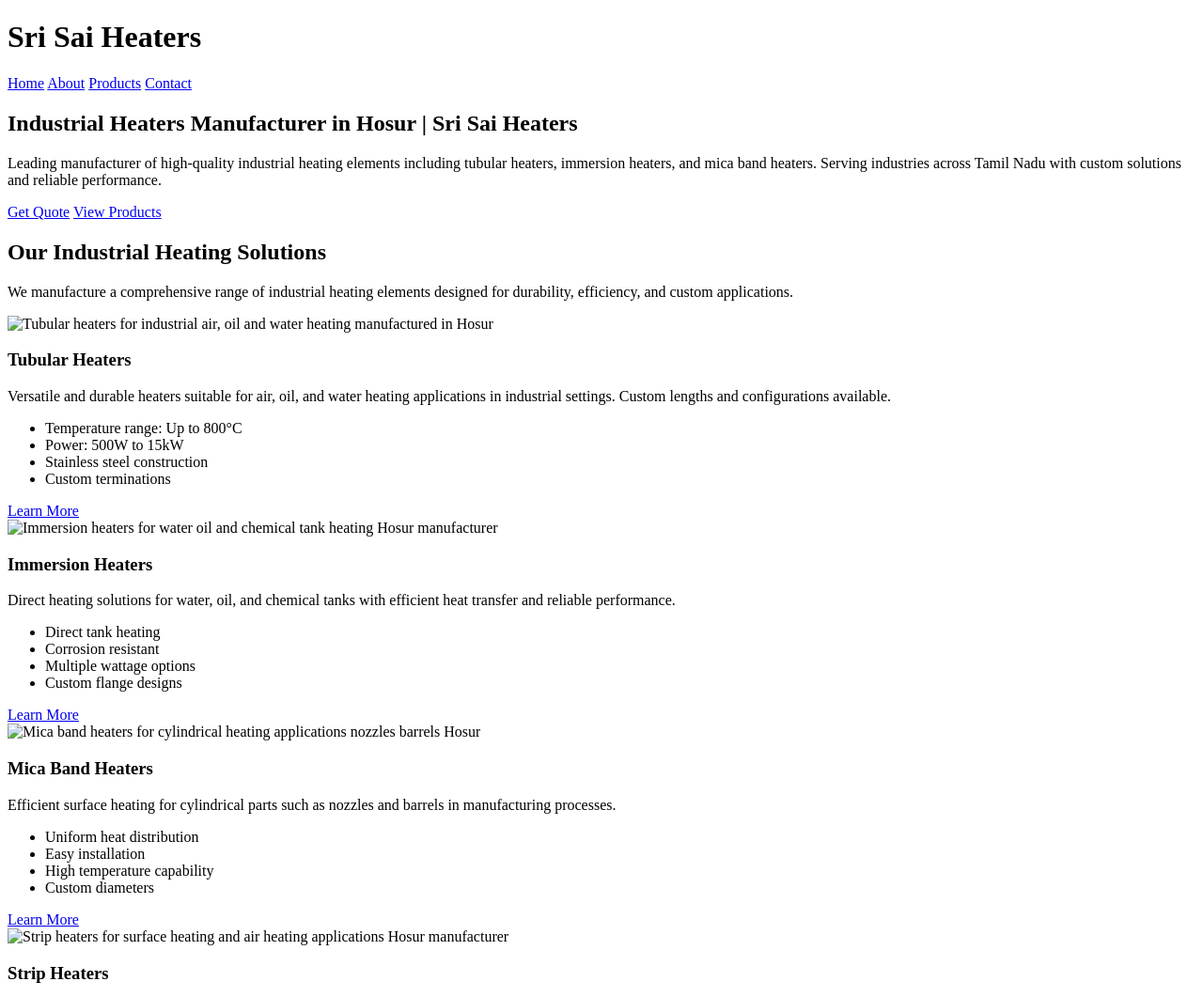
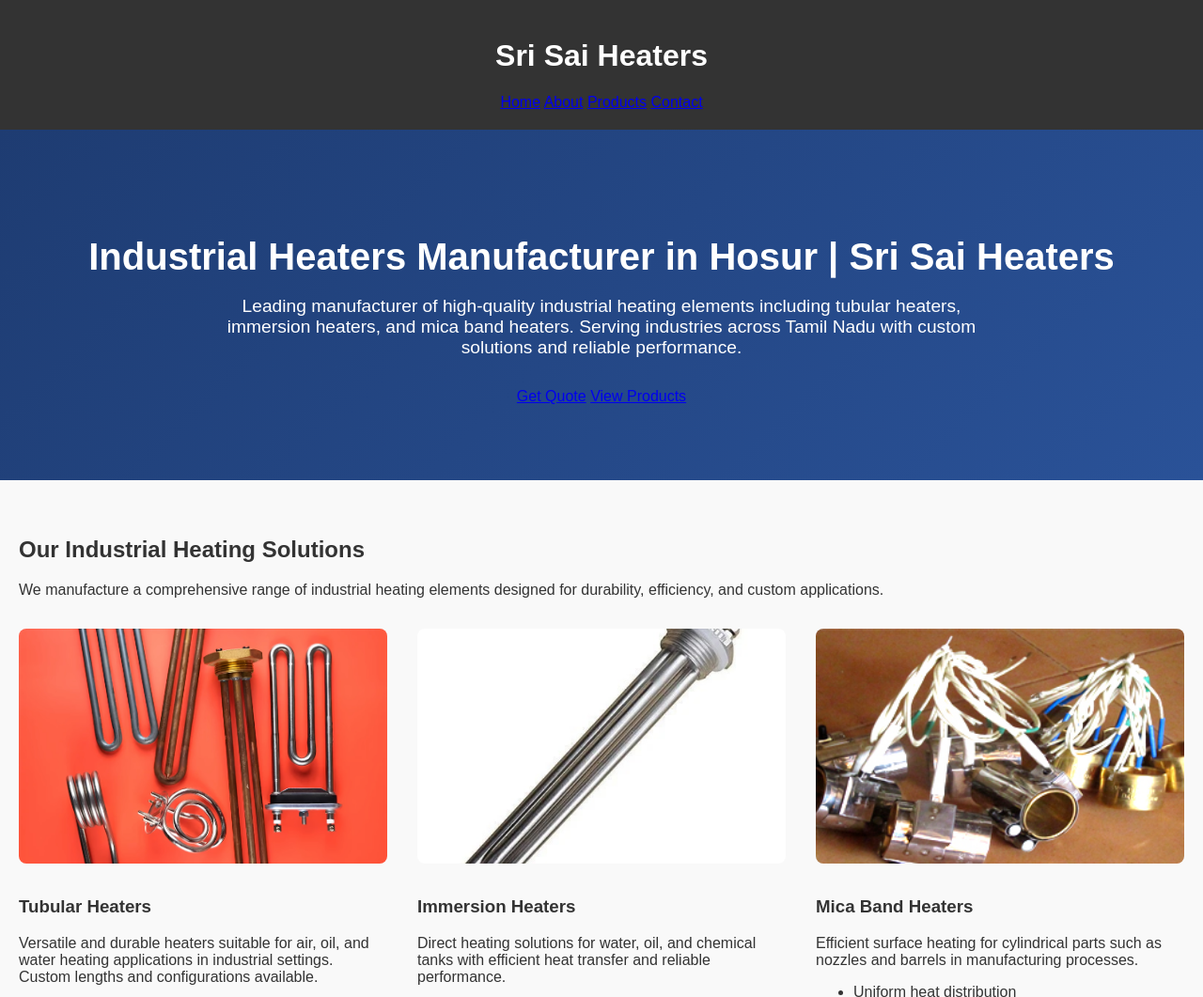
Before and after one commit to srisaiheaters/srisaiheaters, a plain HTML site: page index.html in a window 1280 px wide. Shown: the top 1061 px of the page at 94% size. Drawn offline with Linux system fonts and the light colour scheme.

Commit message:
site-optimise

```diff
--- a/index.html
+++ b/index.html
@@ -24,6 +24,8 @@
     content="Leading manufacturer of industrial heating elements in Hosur. Quality tubular heaters, immersion heaters & custom solutions.">
   <meta property="og:image" content="https://srisaiheaters.in/images/og-image.jpg">
 
+  <!-- CSS Links -->
+  <link rel="stylesheet" href="./style.css">
   <!-- Twitter -->
   <meta property="twitter:card" content="summary_large_image">
   <meta property="twitter:url" content="https://srisaiheaters.in/">
@@ -71,14 +73,17 @@
 <body class="font-sans text-gray-800">
 
   <!-- Header -->
-  <header class="bg-white shadow">
+  <header class="bg-white shadow-md">
     <div class="max-w-7xl mx-auto px-4 py-4 flex justify-between items-center">
       <h1 class="text-2xl font-bold text-red-600">Sri Sai Heaters</h1>
-      <nav class="space-x-6">
-        <a href="#home" class="text-gray-700 hover:text-red-600">Home</a>
-        <a href="#about" class="text-gray-700 hover:text-red-600">About</a>
-        <a href="#products" class="text-gray-700 hover:text-red-600">Products</a>
-        <a href="#contact" class="text-gray-700 hover:text-red-600">Contact</a>
+      <!-- Navigation -->
+      <nav class="hidden md:block">
+        <div class="flex space-x-6">
+          <a href="#home" class="text-gray-700 hover:text-red-600 transition-colors duration-300">Home</a>
+          <a href="#about" class="text-gray-700 hover:text-red-600 transition-colors duration-300">About</a>
+          <a href="#products" class="text-gray-700 hover:text-red-600 transition-colors duration-300">Products</a>
+          <a href="#contact" class="bg-red-600 text-white hover:bg-red-700 rounded-md px-4 py-2 transition-colors duration-300">Contact</a>
+        </div>
       </nav>
     </div>
   </header>
@@ -306,7 +311,7 @@
           <p><strong>Email:</strong> <a
               href="mailto:srisaiheatingelements@gmail.com">srisaiheatingelements@gmail.com</a></p>
           <p><strong>Address:</strong> 74, Alasanatham Road, Hosur - 635109, Tamil Nadu, India</p>
-          <p><a href="https://maps.app.goo.gl/rM5tJDbn9jG1vEyR8" target="_blank">View on Google Maps</a></p>
+          <p><a href="https://maps.app.goo.gl/vCBc7vvg31XD6w3A8" target="_blank">View on Google Maps</a></p>
         </div>
 
         <!-- Add a contact form -->
--- a/style.css
+++ b/style.css
@@ -29,10 +29,58 @@ nav ul li a {
     text-decoration: none;
 }
 
+/* Hero Section */
 .hero {
-    padding: 60px 20px;
-    background: #e0e0e0;
+    background: linear-gradient(135deg, #1e3c72 0%, #2a5298 100%);
+    color: white;
+    padding: 80px 0;
     text-align: center;
+}
+
+.hero h1 {
+    font-size: 2.5rem;
+    margin-bottom: 1rem;
+    font-weight: 700;
+}
+
+.lead {
+    font-size: 1.2rem;
+    margin-bottom: 2rem;
+    max-width: 800px;
+    margin-left: auto;
+    margin-right: auto;
+}
+
+/* Product Grid */
+.product-grid {
+    display: grid;
+    grid-template-columns: repeat(auto-fit, minmax(350px, 1fr));
+    gap: 2rem;
+    margin-top: 2rem;
+}
+
+.product-card {
+    display: flex;
+    flex-direction: column;
+    height: 100%;
+    transition: transform 0.2s ease;
+}
+
+.product-card:hover {
+    transform: translateY(-5px);
+}
+
+/* Features Grid */
+.features-grid {
+    display: grid;
+    grid-template-columns: repeat(auto-fit, minmax(250px, 1fr));
+    gap: 2rem;
+    margin-top: 2rem;
+}
+
+.feature {
+    text-align: center;
+    padding: 1.5rem;
 }
 
 section {
@@ -45,3 +93,40 @@ footer {
     text-align: center;
     padding: 15px;
 }
+/* Responsive adjustments */
+@media (max-width: 768px) {
+    .product-image {
+        height: 200px;
+    }
+
+    .product-grid {
+        grid-template-columns: repeat(auto-fit, minmax(280px, 1fr));
+    }
+}
+
+/* Feature icons sizing */
+.feature-icon img {
+    width: 64px;
+    height: 64px;
+    margin-bottom: 1rem;
+}
+/* Product Image Styling */
+.product-image {
+    width: 100%;
+    height: 250px; /* Fixed height for consistency */
+    overflow: hidden;
+    border-radius: 8px;
+    margin-bottom: 1rem;
+}
+
+.product-image img {
+    width: 100%;
+    height: 100%;
+    object-fit: cover; /* Maintains aspect ratio */
+    transition: transform 0.3s ease;
+}
+
+/* Hover effect for images */
+.product-image:hover img {
+    transform: scale(1.05);
+}
```
Also changed, not shown: images/cartridge-heaters.jpg (renamed from images/catridge_heaters.jpg), images/ceramic-band-heaters.jpg (renamed from images/ceramic_band.jpg), images/custom-icon.svg (added), images/delivery-icon.svg (added), images/immersion-heater.webp (deleted), images/immersion-heaters.jpg (added), images/mica-band-heaters.jpg (renamed from images/Mica_band_heaters.jpg), images/quality-icon.svg (added), images/strip-heaters.jpg (added), images/stripe-heating-elements-500x500.webp (deleted), images/support-icon.svg (added), images/tubular-heaters.jpg (added), images/tubular_heater.avif (deleted).
